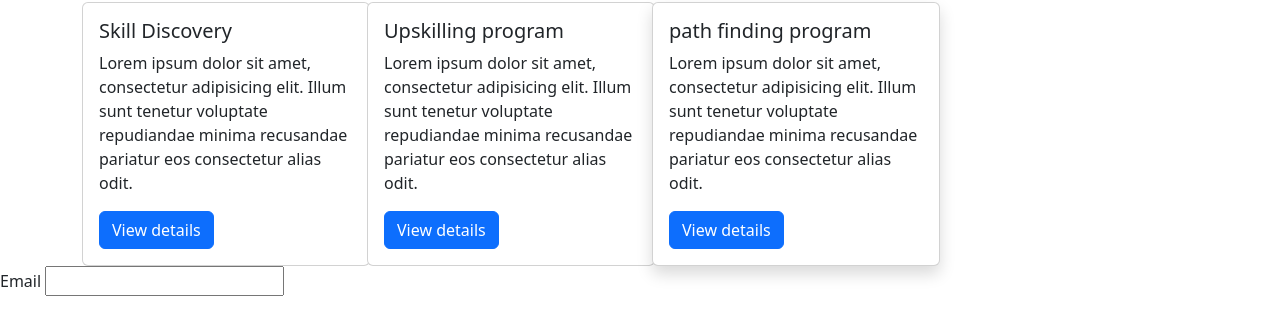
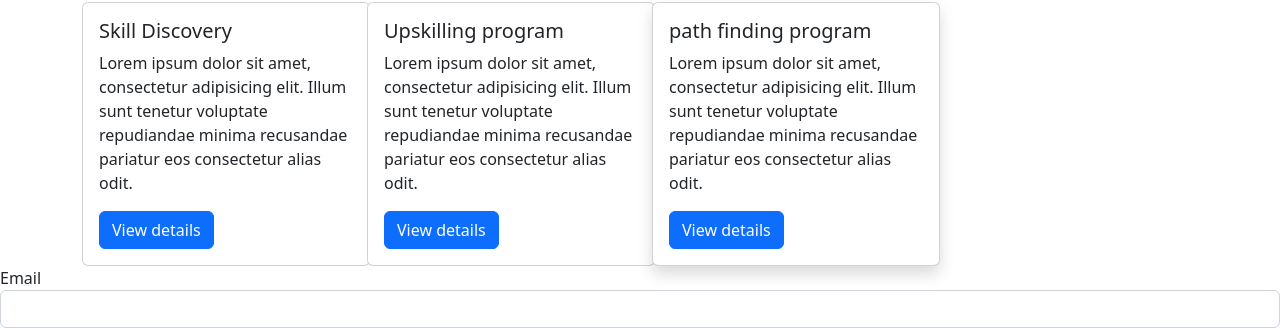
Before and after one commit to Stephen11221/bootstraplayout, a plain HTML site: page aboutus.html in a window 1280 px wide. Shown: the part 550-878 px from the top of the page. Before the commit the page ends 846 px from the top, so only its background shows below. Drawn offline with nearby package versions, Linux system fonts and the light colour scheme.

Commit message:
boot about us

```diff
--- a/aboutus.html
+++ b/aboutus.html
@@ -77,7 +77,7 @@
                 </div>
             </div>
             <div class="col-lg-3">
-                <div class="card shadow margin-5x" style="width: 18rem">
+                <div class="card shadow margin-5x" style="width: 18rem" margin="0">
                     <div class="card-body">
                         <h5 class="card-title">path finding program
 
@@ -92,9 +92,16 @@
             </div>
         </div>
     </div>
-    <form action="">
-        <label for="">Email</label>
-        <input type="email">
+    <form class="">
+        <div class="row">
+            <div class="col-lg-12">
+                <label for="">Email</label>
+
+                <input type="email" class="form-control">
+
+
+            </div>
+        </div>
     </form>
 
 
```
